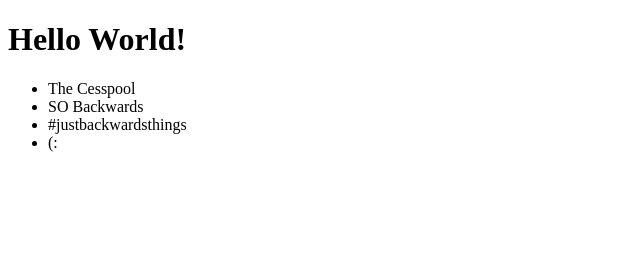
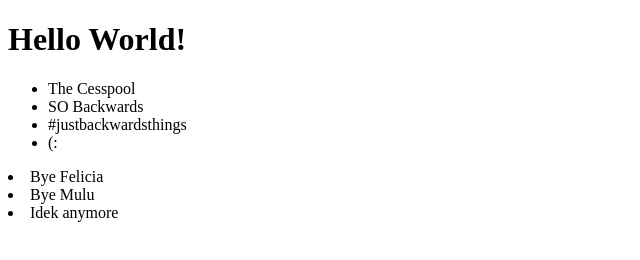
Before and after one commit to revathi-muralid/revathi-muralid.github.io, a plain HTML site: page index.html in a window 1280 px wide. Shown: the whole page, without its empty margins (0-640 px from the left). Drawn offline with Linux system fonts and the light colour scheme.

Commit message:
Update index.html

```diff
--- a/index.html
+++ b/index.html
@@ -12,5 +12,10 @@
         <li>(:</li>
       </ul>
     </div>
+    <div class="jumbotron">
+      <li>Bye Felicia</li>
+      <li>Bye Mulu</li>
+      <li>Idek anymore</li>
+    </div>
   </body>
 </html>
```
